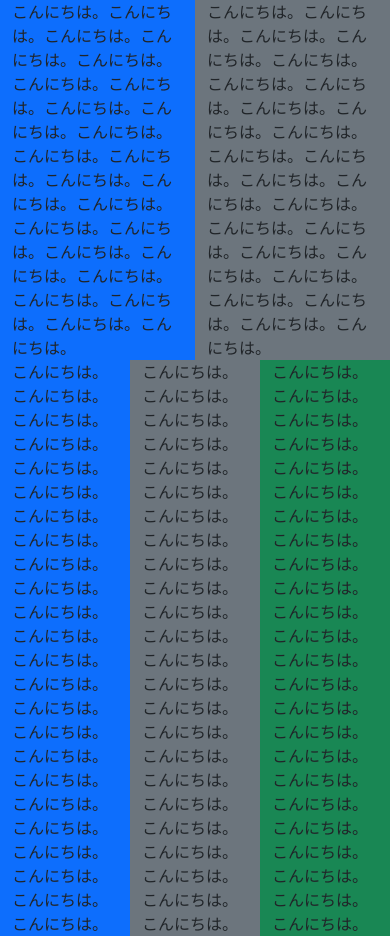
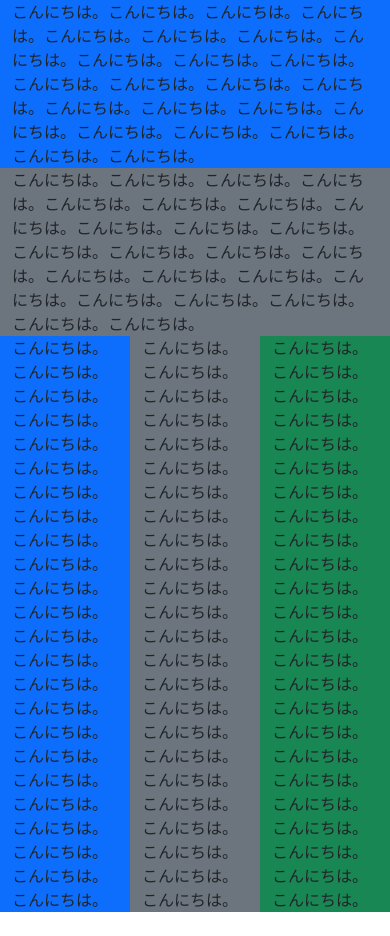
Before and after one commit to karineko002/dotinstall_Bootstrap5, a plain HTML site: page index.html in a window 390 px wide. After the commit the page ends 912 px from the top, so only its background shows below. Drawn offline with nearby package versions, Linux system fonts and the light colour scheme.

Commit message:
Bootstlap5入門　#6

```diff
--- a/index.html
+++ b/index.html
@@ -11,10 +11,14 @@
   <body>
     <div class="container">
       <div class="row">
-        <div class="col bg-primary">
+        <!-- <div class="col-8 bg-primary"> -->
+        <!-- <div class="col-8 col-md-6 bg-primary"> -->
+        <div class="col-md-6 bg-primary">
           こんにちは。こんにちは。こんにちは。こんにちは。こんにちは。こんにちは。こんにちは。こんにちは。こんにちは。こんにちは。こんにちは。こんにちは。こんにちは。こんにちは。こんにちは。こんにちは。こんにちは。こんにちは。こんにちは。こんにちは。こんにちは。こんにちは。こんにちは。こんにちは。
         </div>
-        <div class="col bg-secondary">
+        <!-- <div class="col-4 bg-secondary"> -->
+        <!-- <div class="col-4 col-md-6 bg-secondary"> -->
+        <div class="col-md-6 bg-secondary">
           こんにちは。こんにちは。こんにちは。こんにちは。こんにちは。こんにちは。こんにちは。こんにちは。こんにちは。こんにちは。こんにちは。こんにちは。こんにちは。こんにちは。こんにちは。こんにちは。こんにちは。こんにちは。こんにちは。こんにちは。こんにちは。こんにちは。こんにちは。こんにちは。
         </div>
       </div>
```
